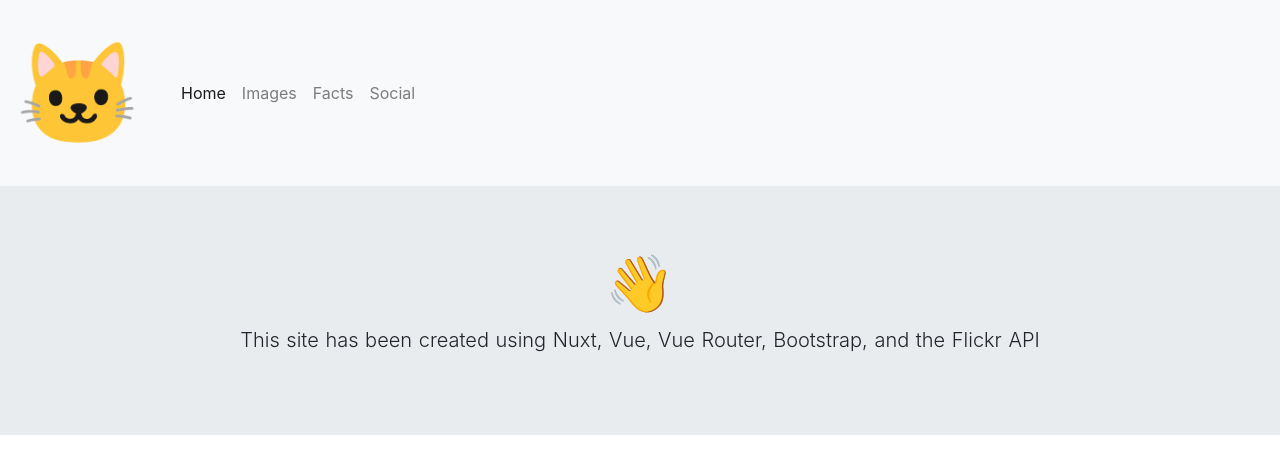
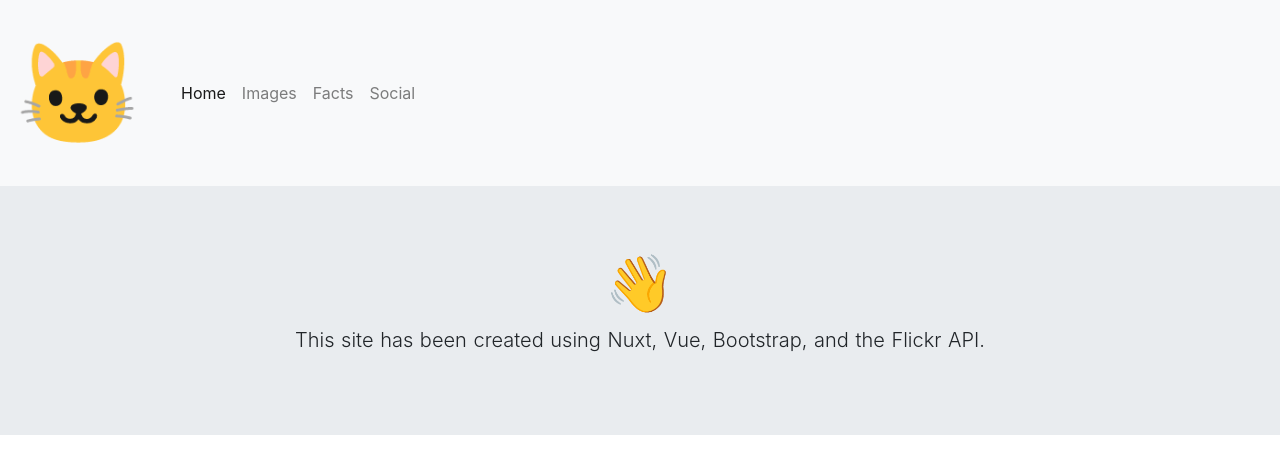
Before and after one commit to cherimarie/tmp-cat-stuff-nuxt, a Nuxt app: page / in a window 1280 px wide. Shown: the top 474 px of the page. Built offline with nearby package versions, Linux system fonts and the light colour scheme.

Commit message:
Correction of msg content

```diff
--- a/pages/index.vue
+++ b/pages/index.vue
@@ -37,7 +37,8 @@ export default {
   name: 'Home',
   data() {
     return {
-      msg: 'This site has been created using Nuxt, Vue, Vue Router, Bootstrap, and the Flickr API',
+      msg:
+        'This site has been created using Nuxt, Vue, Bootstrap, and the Flickr API.',
     }
   },
 }
```
